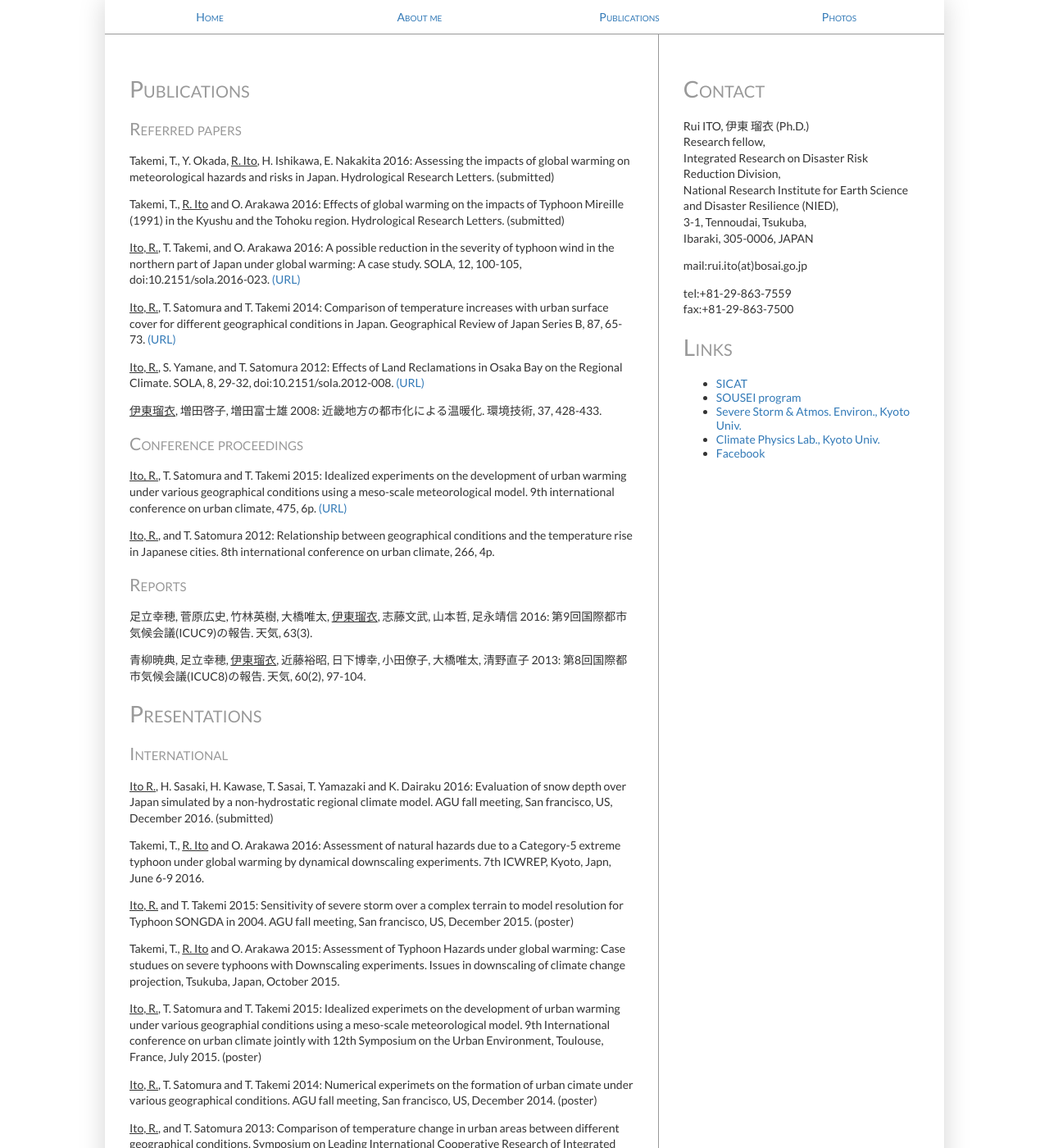
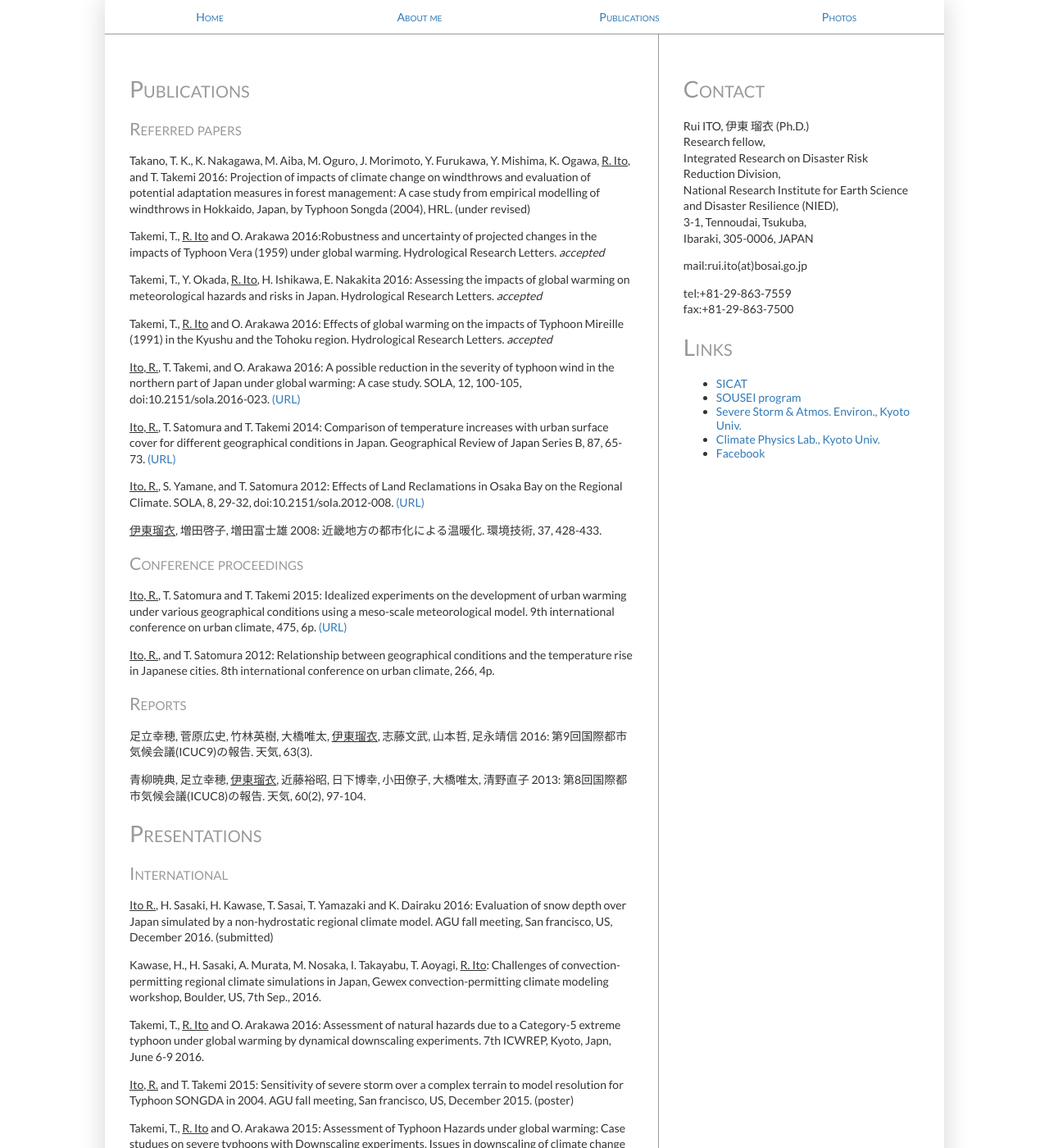
Before and after one commit to rui-climbiz/rui-climbiz.github.io, a Jekyll site: the page built from publications.html, in a window 1280 px wide and 1400 px high. Shown: the whole window at 82% size. Built offline with Jekyll 4.4.1, drawn with Linux system fonts in a browser that asks for light colours.

Commit message:
Update publications.html

```diff
--- a/publications.html
+++ b/publications.html
@@ -5,9 +5,10 @@
 ---
 <h1>Publications</h1>
 <h2>Referred papers</h2>
-<p class="p4">Takemi, T., Y. Okada, <u>R. Ito</u>, H. Ishikawa, E. Nakakita 2016: Assessing the impacts of global warming on meteorological hazards and risks in
-Japan. Hydrological Research Letters. (submitted) </p>
-<p class="p4">Takemi, T., <u>R. Ito</u> and O. Arakawa 2016: Effects of global warming on the impacts of Typhoon Mireille (1991) in the Kyushu and the Tohoku region. Hydrological Research Letters. (submitted) </p>
+<p class="p4">Takano, T. K., K. Nakagawa, M. Aiba, M. Oguro, J. Morimoto, Y. Furukawa, Y. Mishima, K. Ogawa, <u>R. Ito</u>, and T. Takemi 2016: Projection of impacts of climate change on windthrows and evaluation of potential adaptation measures in forest management: A case study from empirical modelling of windthrows in Hokkaido, Japan, by Typhoon Songda (2004), HRL. (under revised) </p>
+<p class="p4">Takemi, T., <u>R. Ito</u> and O. Arakawa 2016:Robustness and uncertainty of projected changes in the impacts of Typhoon Vera (1959) under global warming. Hydrological Research Letters. <I>accepted</I> </p>
+<p class="p4">Takemi, T., Y. Okada, <u>R. Ito</u>, H. Ishikawa, E. Nakakita 2016: Assessing the impacts of global warming on meteorological hazards and risks in Japan. Hydrological Research Letters. <I>accepted</I> </p>
+<p class="p4">Takemi, T., <u>R. Ito</u> and O. Arakawa 2016: Effects of global warming on the impacts of Typhoon Mireille (1991) in the Kyushu and the Tohoku region. Hydrological Research Letters. <I>accepted</I> </p>
 <p class="p4"><u>Ito, R.</u>, T. Takemi, and O. Arakawa 2016: A possible reduction in the severity of typhoon wind in the northern part of Japan under global warming: A case study. SOLA, 12, 100-105, doi:10.2151/sola.2016-023. <a href="https://www.jstage.jst.go.jp/article/sola/12/0/12_2016-023/_article">(URL)</a></p>
 <p class="p4"><u>Ito, R.</u>, T. Satomura and T. Takemi 2014: Comparison of temperature increases with urban surface cover for different geographical conditions in Japan. Geographical Review of Japan Series B, 87, 65-73. <a href="https://www.jstage.jst.go.jp/article/geogrevjapanb/87/1/87_870105/_article">(URL)</a></p>
 <p class="p4"><u>Ito, R.</u>, S. Yamane, and T. Satomura 2012: Effects of Land Reclamations in Osaka Bay on the Regional Climate. SOLA, 8, 29-32, doi:10.2151/sola.2012-008. <a href="http://www.jstage.jst.go.jp/article/sola/8/0/8_0_29/_article">(URL)</a></p>
@@ -21,6 +22,7 @@ Japan. Hydrological Research Letters. (submitted) </p>
 <h1>Presentations</h1>
 <h2>International</h2>
 <p><u>Ito R.</u>, H. Sasaki, H. Kawase, T. Sasai, T. Yamazaki and K. Dairaku 2016: Evaluation of snow depth over Japan simulated by a non-hydrostatic regional climate model. AGU fall meeting, San francisco, US, December 2016. (submitted)</p>
+<p>Kawase, H., H. Sasaki, A. Murata, M. Nosaka, I. Takayabu, T. Aoyagi, <u>R. Ito</u>: Challenges of convection-permitting regional climate simulations in Japan, Gewex convection-permitting climate modeling workshop, Boulder, US, 7th Sep., 2016. </p>
 <p>Takemi, T., <u>R. Ito</u> and O. Arakawa 2016: Assessment of natural hazards due to a Category-5 extreme typhoon under global warming by dynamical downscaling experiments. 7th ICWREP, Kyoto, Japn, June 6-9 2016.</p>
 <p><u>Ito, R.</u> and T. Takemi 2015: Sensitivity of severe storm over a complex terrain to model resolution for Typhoon SONGDA in 2004. AGU fall meeting, San francisco, US, December 2015. (poster)</p>
 <p>Takemi, T., <u>R. Ito</u> and O. Arakawa 2015: Assessment of Typhoon Hazards under global warming: Case studues on severe typhoons with Downscaling experiments. Issues in downscaling of climate change projection, Tsukuba, Japan, October 2015.</p>
```
